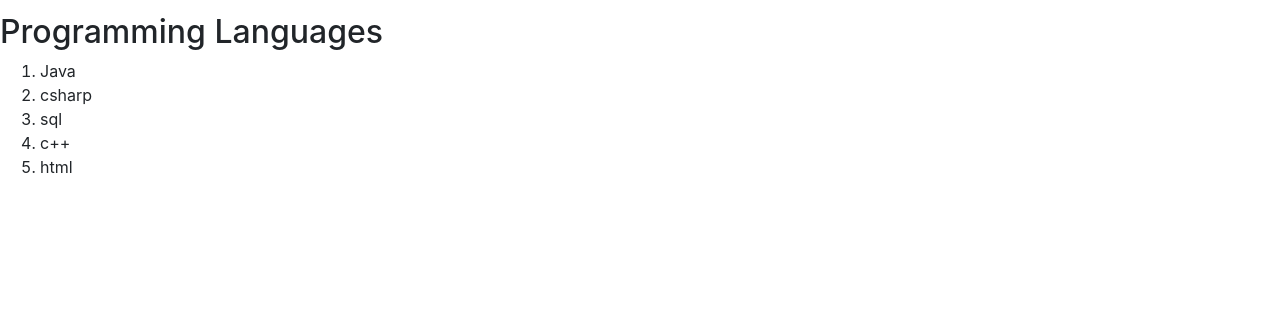
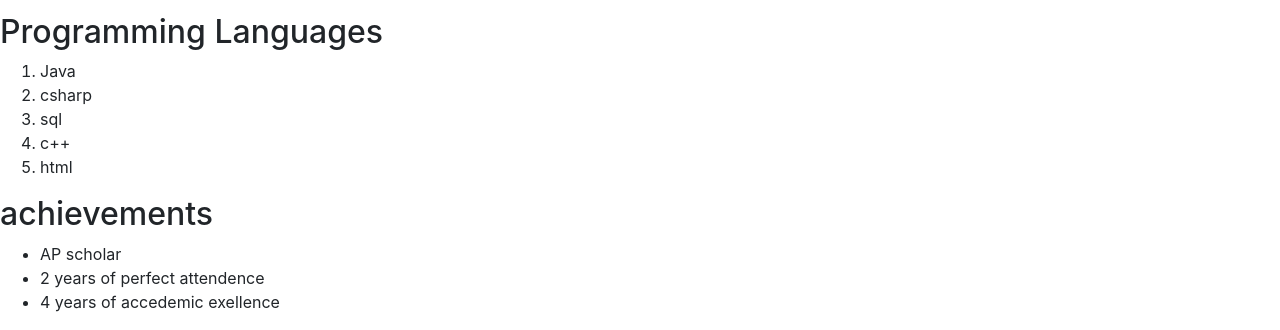
Before and after one commit to IT3049C-Students-Archive/1-online-portfolio-subrama2, a website: page index.html in a window 1280 px wide. Shown: the part 756-1086 px from the top of the page. Before the commit the page ends 951 px from the top, so only its background shows below. Drawn offline with nearby package versions, Linux system fonts and the light colour scheme.

Commit message:
added Achievements section

```diff
--- a/index.html
+++ b/index.html
@@ -69,6 +69,19 @@
 
 
   </div>
+
+  <div class='section' id="achievements">
+    <h2>achievements</h2>
+
+
+    <ul>
+      <li>AP scholar</li>
+      <li>2 years of perfect attendence</li>
+      <li>4 years of accedemic exellence</li>
+    </ul>
+
+
+  </div>
   </div>
 
   <!-- INCLUDE SCRIPTS FILE HERE -->
```
